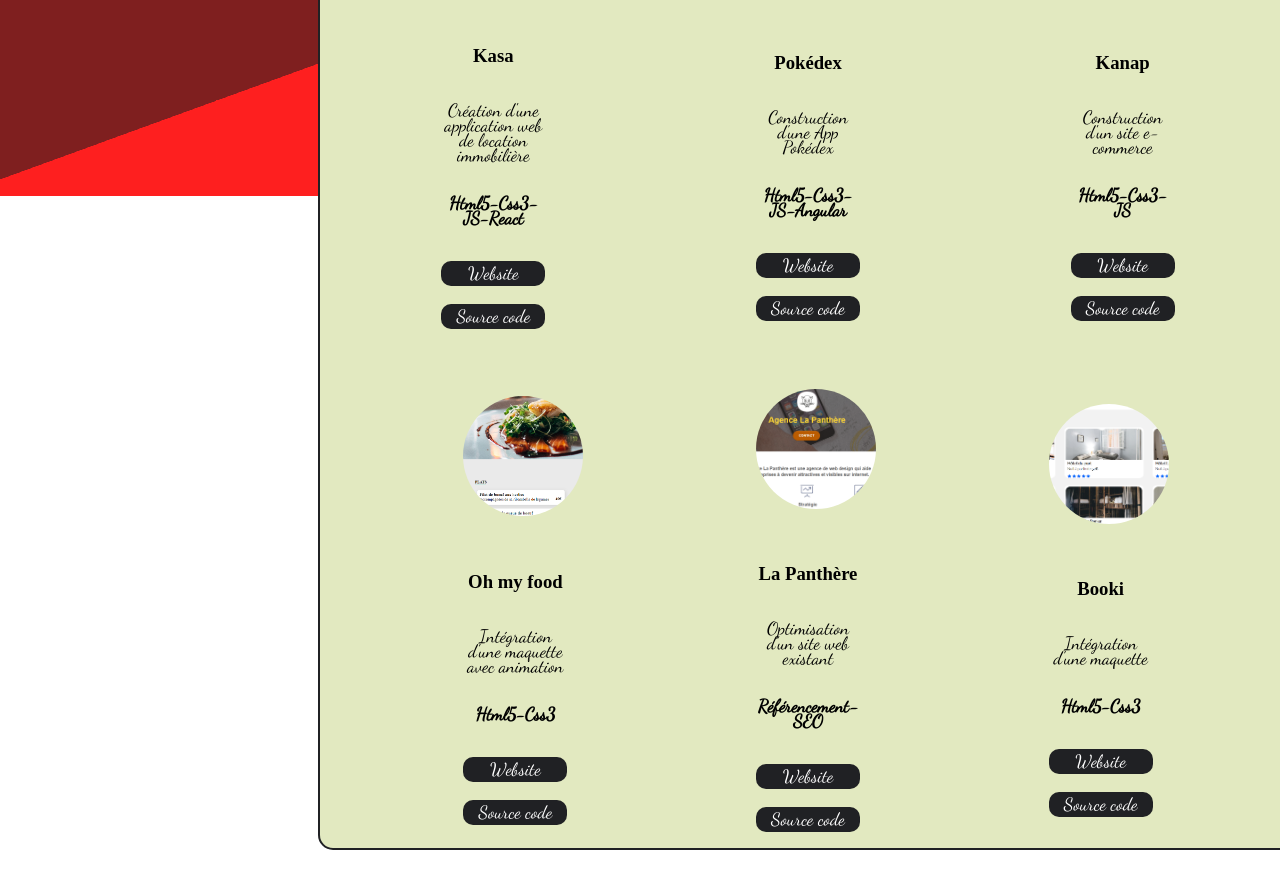
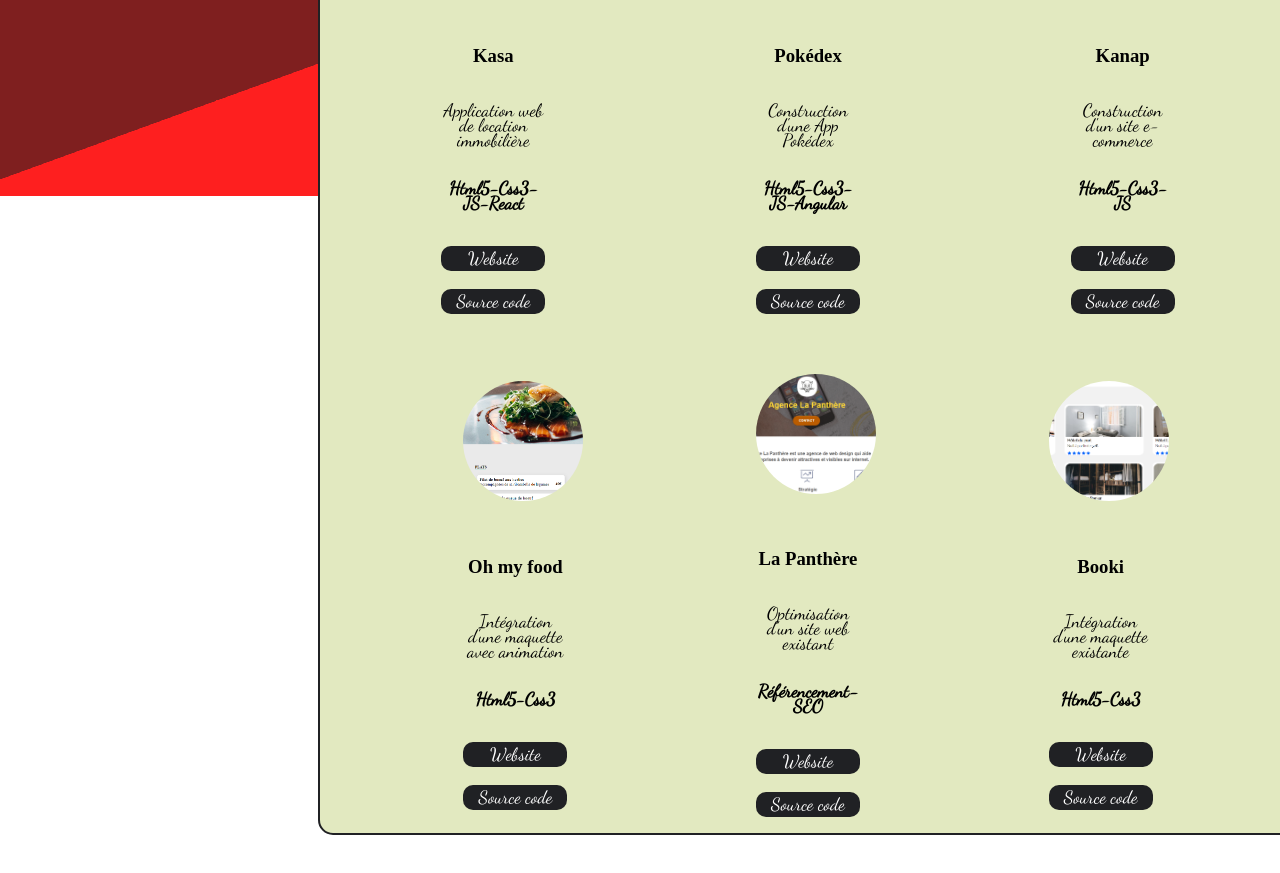
Before and after one commit to Thiebaultnicolas/Portfolio-React, a React (Create React App) app in the folder portfolio_front/: page / in a window 1280 px wide. Shown: the part 604-1477 px from the top of the page. Built offline with nearby package versions, Linux system fonts and the light colour scheme; a web font is replaced by a local one.

Commit message:
modification alignement home.jsx

```diff
--- a/portfolio_front/src/pages/Home.jsx
+++ b/portfolio_front/src/pages/Home.jsx
@@ -31,14 +31,14 @@ const Home = () => {
                     <div className='borderproject'>
                         <h1>Portfolio </h1>
                         <div className="projecthome">
-                            <Project image={imagekasa}title="Kasa" description="Création d'une application web de location immobilière" code="Html5-Css3-JS-React" website="https://thiebault-nicolas-projet7-kasa.netlify.app/"  sourcecode="https://github.com/Thiebaultnicolas/P7-Kasa" />
+                            <Project image={imagekasa}title="Kasa" description="Application web de location immobilière" code="Html5-Css3-JS-React" website="https://thiebault-nicolas-projet7-kasa.netlify.app/"  sourcecode="https://github.com/Thiebaultnicolas/P7-Kasa" />
                             <Project image={imagePokédex} title="Pokédex" description="Construction d'une App Pokédex" code="Html5-Css3-JS-Angular" website="https://ng-pokemon-app-f8efc.web.app/login"  sourcecode="https://github.com/Thiebaultnicolas/Pokemon-pokedex-Angular" />
                             <Project image={imagekanap} title="Kanap" description="Construction d'un site e-commerce" code="Html5-Css3-JS" website="https://kanap.gtnsimon.dev/front/html/index.html"  sourcecode="https://github.com/Thiebaultnicolas/projet5-Construisez-un-site-e-commerce-en-JavaScript" />
                         </div>
                         <div className="projecthome2">
                             <Project image={imageohmyfood} title="Oh my food" description="Intégration d'une maquette avec animation" code="Html5-Css3" website="https://thiebaultnicolas.github.io/Ohmyfood/"  sourcecode="https://github.com/Thiebaultnicolas/Projet3-Ohmyfood"/>
                             <Project image={imagepanthere}title="La Panthère" description="Optimisation d'un site web existant" code="Référencement-SEO" website="https://thiebaultnicolas.github.io/debuggez-votre-site-SEO/"  sourcecode="https://github.com/Thiebaultnicolas/Projet4" />
-                            <Project image={imagebooki} title="Booki" description="Intégration d'une maquette" code="Html5-Css3" website="https://thiebaultnicolas.github.io/Booki/"  sourcecode="https://github.com/Thiebaultnicolas/Projet2-Booki" />
+                            <Project image={imagebooki} title="Booki" description="Intégration d'une maquette existante" code="Html5-Css3" website="https://thiebaultnicolas.github.io/Booki/"  sourcecode="https://github.com/Thiebaultnicolas/Projet2-Booki" />
                         </div>
                     </div>
                 </div>
--- a/portfolio_front/src/styles/Home.css
+++ b/portfolio_front/src/styles/Home.css
@@ -110,7 +110,6 @@
   display: flex;
   justify-content: space-around;
   margin-top: 35px;
-  align-items: center;
 }
 
 .projecthome2 {
```
